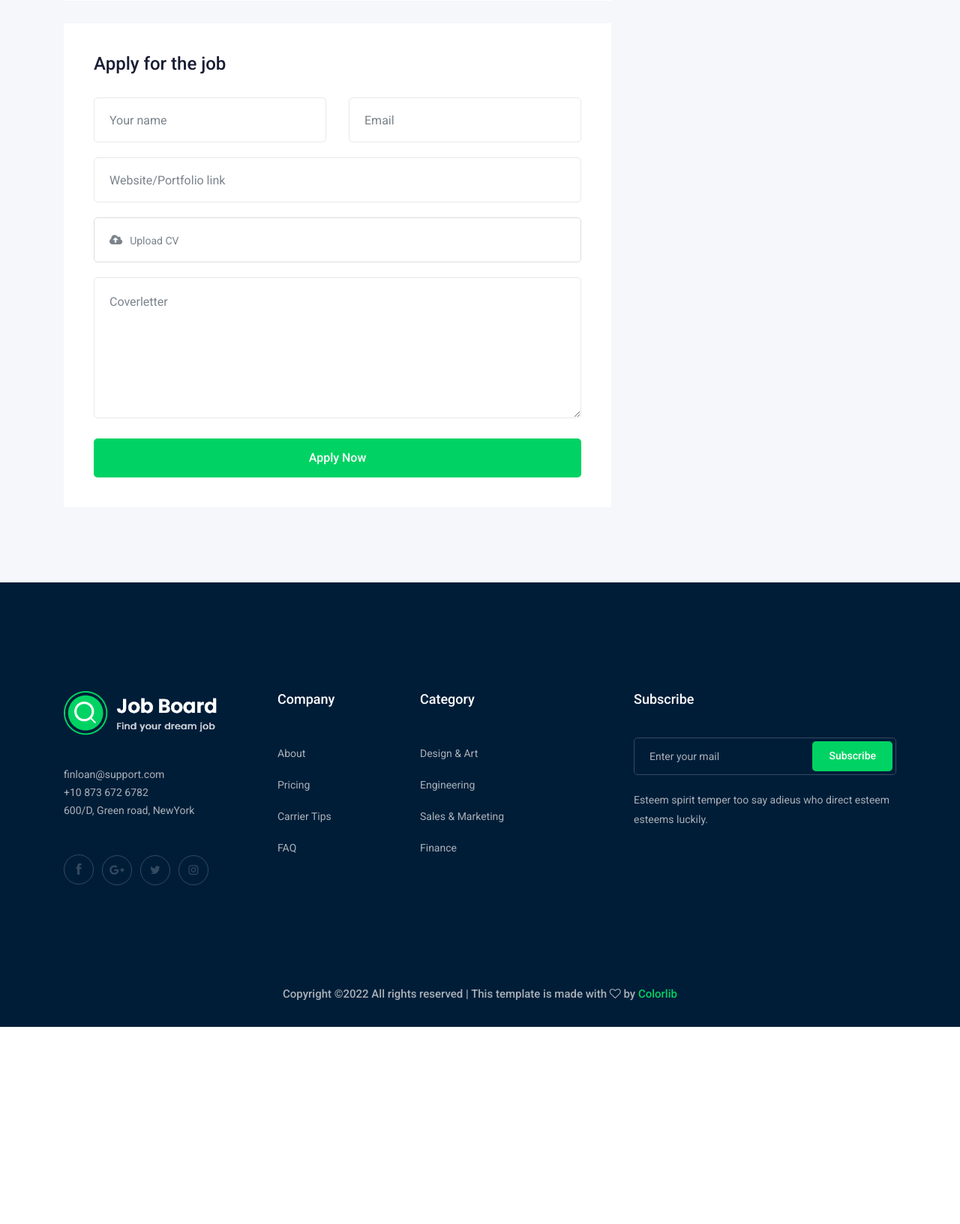
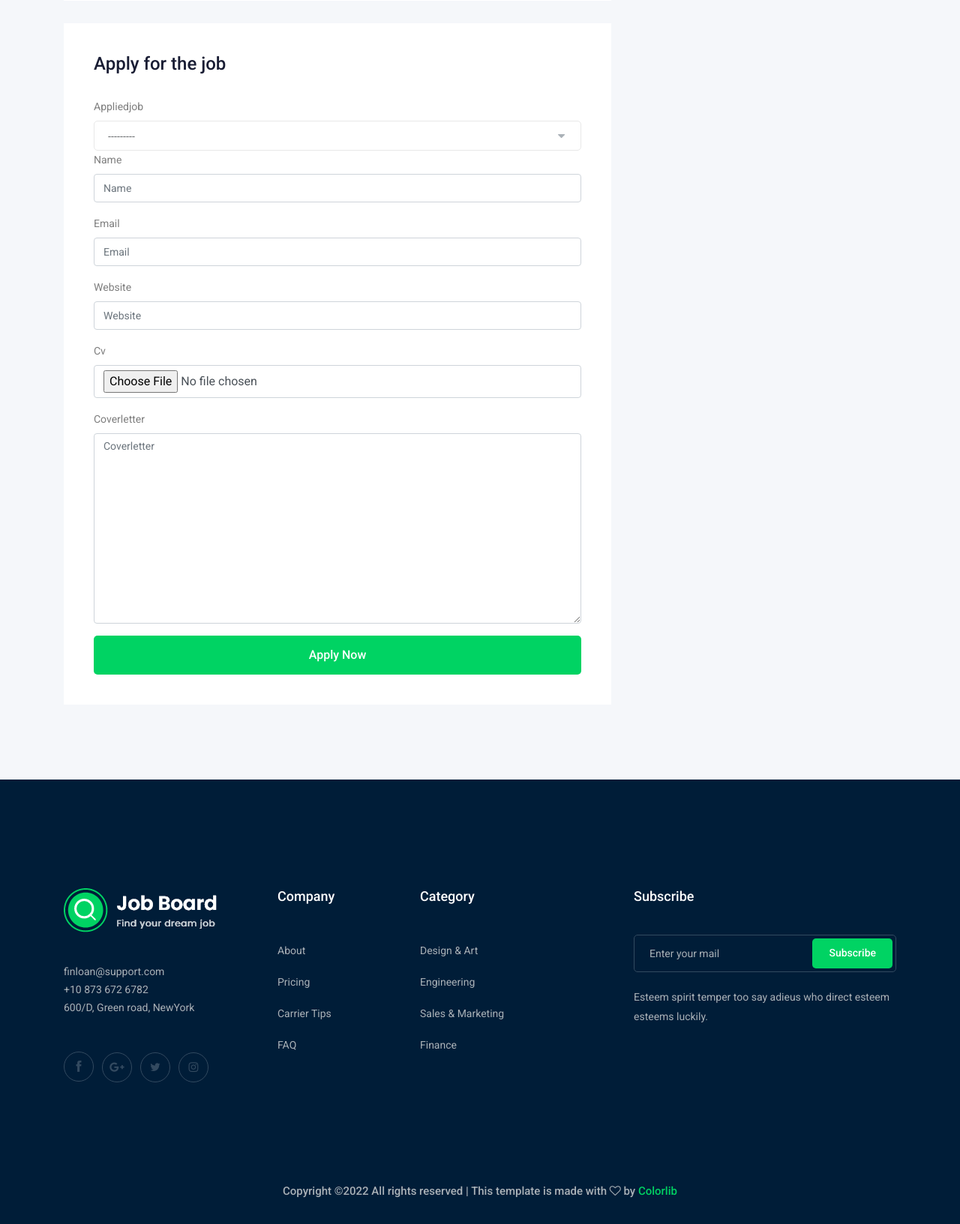
Before and after one commit to aharoon111/django-Job-Board-Linux, a Django app: a page that uses job/templates/jobs/job_details.html in a window 1280 px wide. Shown: the part 1368-3001 px from the top of the page at 75% size. Before the commit the page ends 2738 px from the top, so only its background shows below. Run offline with Django 3.2, Linux system fonts and the light colour scheme; data comes from the database, SQL or seed files in the repository; both versions use the stored data as it was after the commit; some libraries are stand-ins or nearby versions.

Commit message:
add form

```diff
--- a/job/admin.py
+++ b/job/admin.py
@@ -1,9 +1,10 @@
 from django.contrib import admin
 
 # Register your models here.
-from .models import Job , Category
-
+from .models import Job , Category , Apply
 
 admin.site.register(Job)
 
 admin.site.register(Category)
+
+admin.site.register(Apply)
--- /dev/null
+++ b/job/forms.py
@@ -0,0 +1,7 @@
+from django import forms
+from .models import Apply
+
+class Appliedfrom(forms.ModelForm):
+    class Meta:
+        model = Apply
+        fields = ['appliedjob' , 'name' , 'email' , 'website' , 'cv' , 'coverletter' ]
--- a/job/models.py
+++ b/job/models.py
@@ -24,9 +24,6 @@
     category = models.ForeignKey("Category", on_delete=models.CASCADE)
     Experience = models.IntegerField(default = 1)
     image = models.ImageField(upload_to="media/")
-
-
-
     slug = models.SlugField(null=True , blank= True)
 
 
@@ -45,3 +42,15 @@
 
     def __str__(self):
         return self.name
+
+
+class Apply(models.Model):
+    appliedjob = models.ForeignKey(Job, on_delete=models.CASCADE)
+    name =models.CharField(max_length=50)
+    email = models.EmailField(max_length=254)
+    website = models.CharField(max_length=50)
+    cv = models.FileField(upload_to='media/cv/', max_length=100 ,null=True , blank=True)
+    coverletter = models.TextField(max_length=500)
+
+    def __str__(self):
+        return self.name
--- a/job/templates/jobs/job_details.html
+++ b/job/templates/jobs/job_details.html
@@ -1,4 +1,6 @@
 {% extends 'base.html' %}
+{% load bootstrap5 %}
+
 
 
 {% block body %}
@@ -78,46 +80,12 @@
                     </div>
                     <div class="apply_job_form white-bg">
                         <h4>Apply for the job</h4>
-                        <form action="#">
-                            <div class="row">
-                                <div class="col-md-6">
-                                    <div class="input_field">
-                                        <input type="text" placeholder="Your name">
-                                    </div>
-                                </div>
-                                <div class="col-md-6">
-                                    <div class="input_field">
-                                        <input type="text" placeholder="Email">
-                                    </div>
-                                </div>
-                                <div class="col-md-12">
-                                    <div class="input_field">
-                                        <input type="text" placeholder="Website/Portfolio link">
-                                    </div>
-                                </div>
-                                <div class="col-md-12">
-                                    <div class="input-group">
-                                        <div class="input-group-prepend">
-                                          <button type="button" id="inputGroupFileAddon03"><i class="fa fa-cloud-upload" aria-hidden="true"></i>
-                                          </button>
-                                        </div>
-                                        <div class="custom-file">
-                                          <input type="file" class="custom-file-input" id="inputGroupFile03" aria-describedby="inputGroupFileAddon03">
-                                          <label class="custom-file-label" for="inputGroupFile03">Upload CV</label>
-                                        </div>
-                                      </div>
-                                </div>
-                                <div class="col-md-12">
-                                    <div class="input_field">
-                                        <textarea name="#" id="" cols="30" rows="10" placeholder="Coverletter"></textarea>
-                                    </div>
-                                </div>
-                                <div class="col-md-12">
-                                    <div class="submit_btn">
-                                        <button class="boxed-btn3 w-100" type="submit">Apply Now</button>
-                                    </div>
-                                </div>
-                            </div>
+                        <form action="#" method=POST enctype="multipart/multiform">
+                            {% csrf_token %}
+                            {% bootstrap_form form %}
+                            {% buttons %}
+                                <button class="boxed-btn3 w-100" type="submit">Apply Now</button>
+                            {% endbuttons %}
                         </form>
                     </div>
                 </div>
--- a/job/views.py
+++ b/job/views.py
@@ -1,16 +1,15 @@
 from django.shortcuts import render
 from .models import Job
 from django.core.paginator import Paginator
+from .forms import Appliedfrom
 # Create your views here.
 
 
 def job_list(request):
     job_list = Job.objects.all()
-
     paginator = Paginator(job_list, 1) # Show 25 contacts per page.
     page_number = request.GET.get('page')
     page_obj = paginator.get_page(page_number)
-
     context = {'jobs':page_obj}
     return render(request,'jobs/job_list.html',context)
 
@@ -21,5 +20,14 @@
 
 def job_details(request , slug):
     job_details = Job.objects.get(slug=slug)
-    context = {'job':job_details}
+    if request.method == 'POST':
+        form = Appliedfrom(request.POST , request.FILES)
+        print("test")
+        if form.is_valid:
+            form.save()
+    else:
+        form = Appliedfrom()
+
+
+    context = {'job':job_details , 'form':form}
     return render(request, 'jobs/job_details.html', context)
--- a/project/settings.py
+++ b/project/settings.py
@@ -44,6 +44,7 @@
     'blog',
     'contact',
     'home',
+    "bootstrap5",
 
 ]
 
```
Also changed, not shown: db.sqlite3, job/migrations/0009_apply.py (added), job/migrations/0010_apply_appliedjob_alter_apply_coverletter.py (added), job/migrations/0011_alter_apply_coverletter.py (added), job/migrations/0012_alter_apply_cv.py (added), 1 other file.
